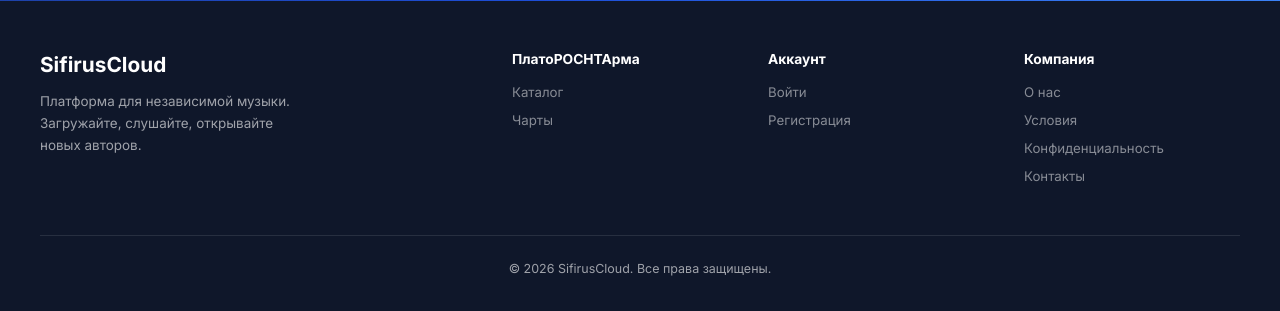
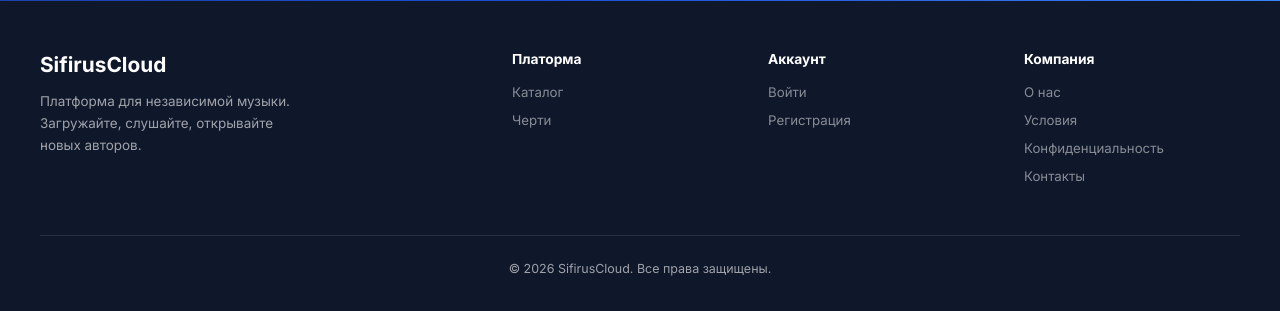
Before and after one commit to Sifirus/SifirusCloud, a Django app: template templates/users/guest.html in a window 1280 px wide. Shown: the part 3290-3601 px from the top of the page. Run offline with Django 5.2, Linux system fonts and the light colour scheme; the template is opened without the code that fills it, so the values that code supplies are empty; the visitor is signed in with stand-in values (Sample User, id 1); data comes from the database, SQL or seed files in the repository; some libraries are stand-ins or nearby versions.

Commit message:
тест

```diff
--- a/templates/footer.html
+++ b/templates/footer.html
@@ -10,9 +10,9 @@
             </div>
 
             <div>
-                <div class="footer-col-title">ПлатоPOCHTAрма</div>
+                <div class="footer-col-title">Платорма</div>
                 <a class="footer-link" href="#">Каталог</a>
-                <a class="footer-link" href="#">Чарты</a>
+                <a class="footer-link" href="#">Черти</a>
             </div>
 
             <div>
```
